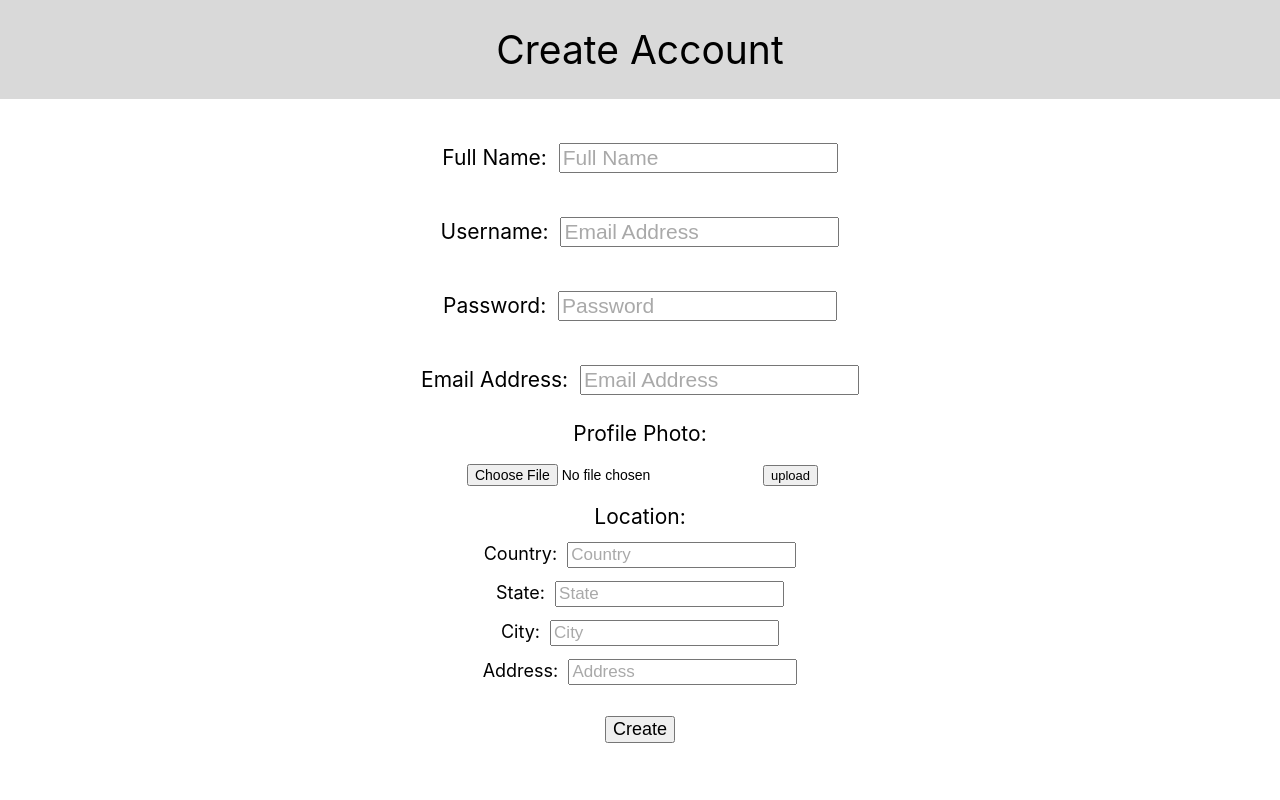
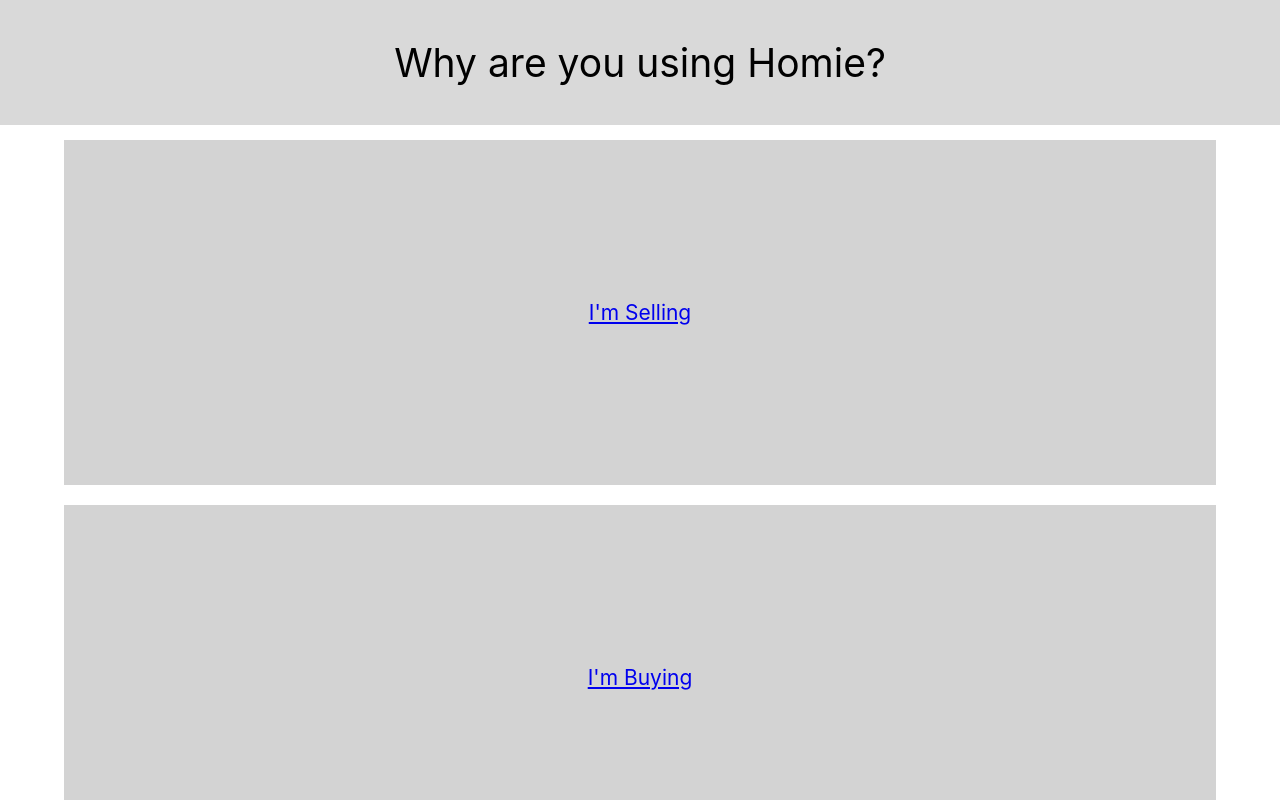
Before and after one commit to agiledev-students-spring2023/final-project-awesome-united, a React (Create React App) app in the folder front-end/: page / in a window 1280 px wide. Built offline with nearby package versions, Linux system fonts and the light colour scheme.

Commit message:
Reverted back index.js

```diff
--- a/front-end/src/index.js
+++ b/front-end/src/index.js
@@ -1,13 +1,13 @@
 import React from 'react';
 import ReactDOM from 'react-dom/client';
 import './index.css';
-import CreateAccount from './pages/CreateAccount/CreateAccount';
+import App from './App';
 import reportWebVitals from './reportWebVitals';
 
 const root = ReactDOM.createRoot(document.getElementById('root'));
 root.render(
   <React.StrictMode>
-    <CreateAccount />
+    <App />
   </React.StrictMode>
 );
 
```
